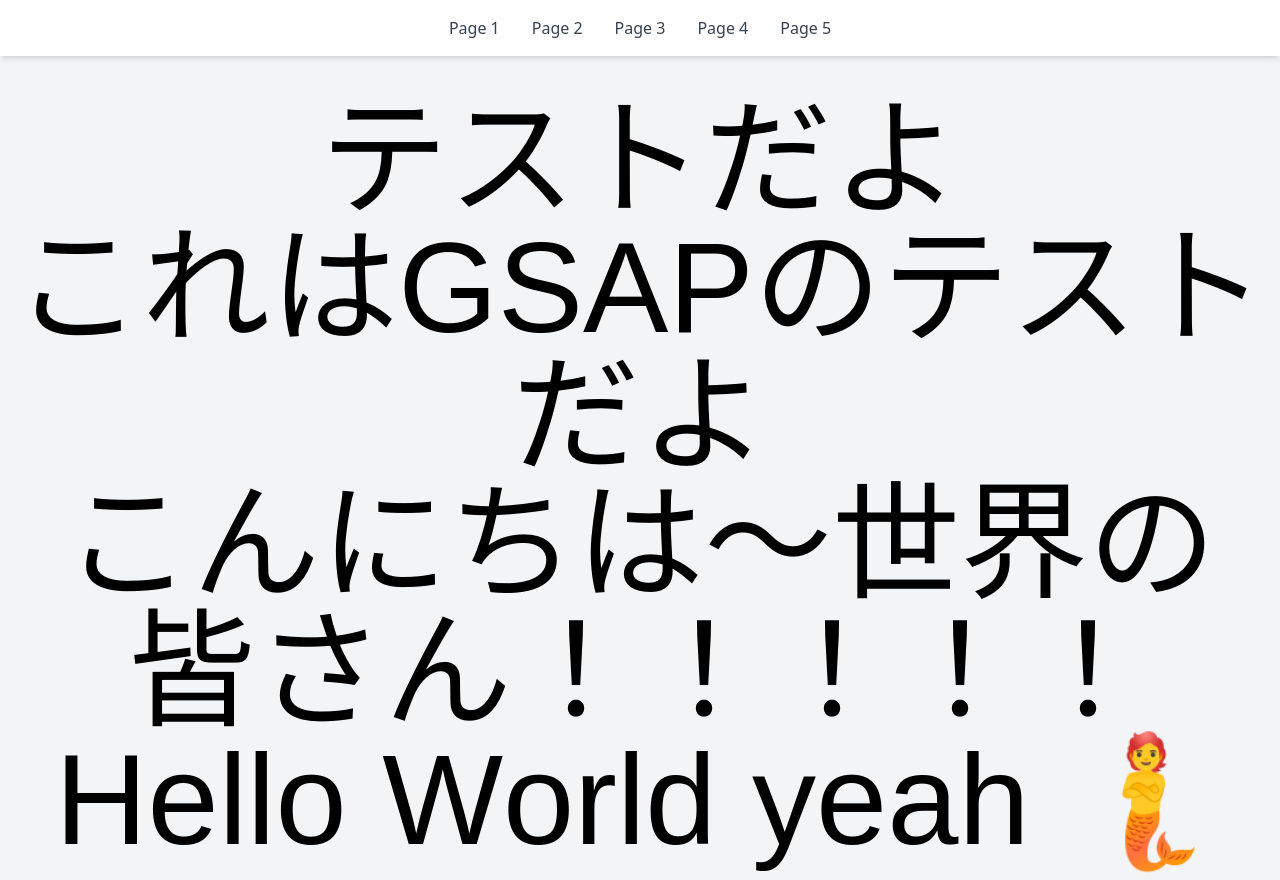
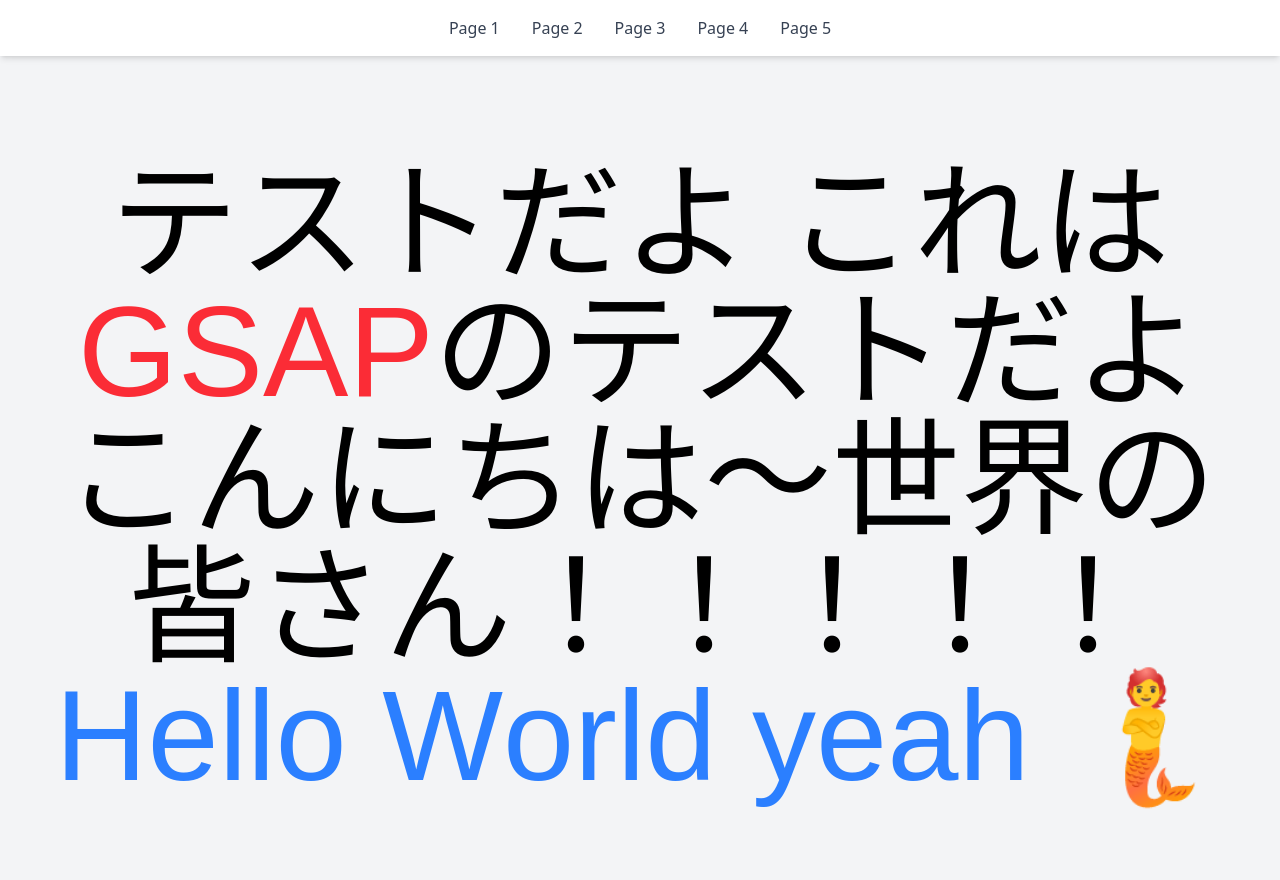
Before and after one commit to KazuhiroIto0127/learn_gsap, a React (Vite) app: page /#/page5 in a window 1280 px wide. Built offline with nearby package versions, Linux system fonts and the light colour scheme; a web font is replaced by a local one.

Commit message:
changed font color

```diff
--- a/src/components/Page5.tsx
+++ b/src/components/Page5.tsx
@@ -28,9 +28,9 @@
           ref={textRef}
           className="text-9xl font-dela-gothic"
         >
-          テストだよ これはGSAPのテストだよ
+          テストだよ これは<span className="text-red-500">GSAP</span>のテストだよ
           こんにちは〜世界の皆さん！！！！！
-          Hello World yeah 🧜
+          <span className="text-blue-500">Hello World yeah 🧜</span>
         </h1>
       </div>
     </div>
```
